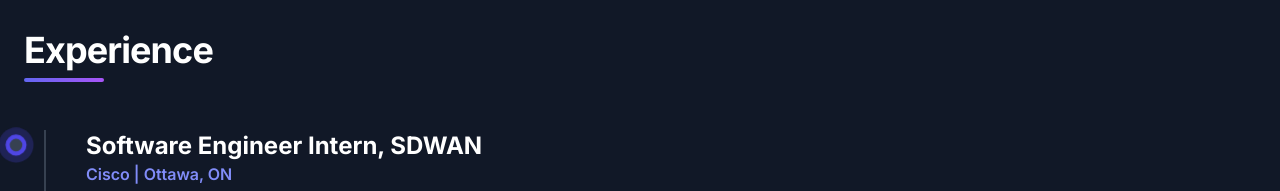
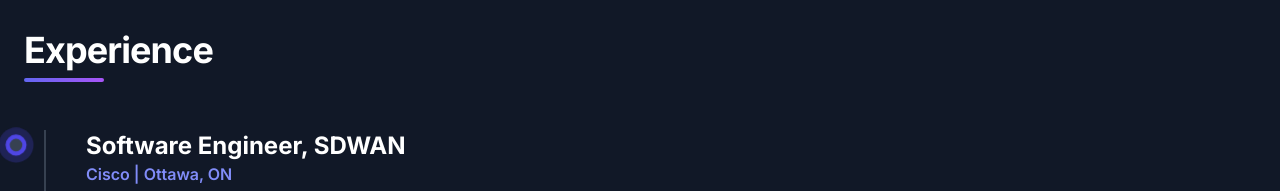
Before and after one commit to DobDub/Portfolio, a plain HTML site: page index.html in a window 1280 px wide. Shown: the part 1520-1711 px from the top of the page. Drawn offline with nearby package versions, Linux system fonts and the light colour scheme.

Commit message:
update job title from "Software Engineer Intern" to "Software Engineer" for accuracy

```diff
--- a/index.html
+++ b/index.html
@@ -254,7 +254,7 @@
                 <div class="experience-copy">
                     <div class="relative border-l-2 border-gray-700 pl-10 ml-5">
                         <div class="timeline-item mb-12">
-                            <h3 class="text-2xl font-bold text-white">Software Engineer Intern, SDWAN</h3>
+                            <h3 class="text-2xl font-bold text-white">Software Engineer, SDWAN</h3>
                             <p class="text-indigo-400 font-semibold mb-2">Cisco | Ottawa, ON</p>
                             <p class="text-gray-400 mb-4">May 2023 - Jan 2025</p>
                             <ul class="list-disc list-inside text-gray-300 space-y-2">
```
